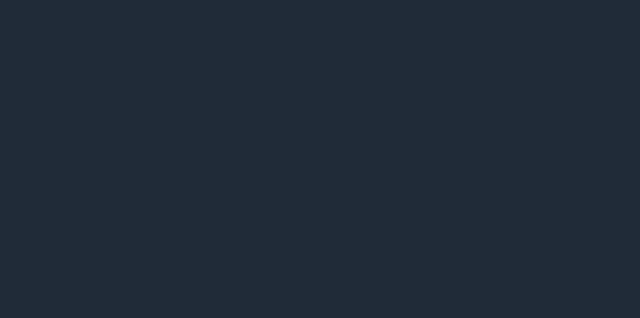
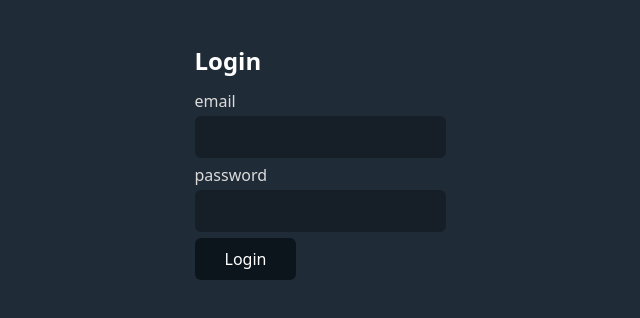
Before and after one commit to Hamza9494/dummy-blogger, a React (Create React App) app: page /login in a window 1280 px wide. Before the commit this address had no page. Shown: the top 318 px of the page, without its empty margins (317-957 px from the left). Built offline with nearby package versions, Linux system fonts and the light colour scheme.

Commit message:
finish loging functionality

```diff
--- a/src/App.js
+++ b/src/App.js
@@ -1,6 +1,7 @@
 import "./App.css";
 import { BrowserRouter, Route, Routes } from "react-router-dom";
 import Signup from "./Signup";
+import Login from "./Login";
 
 function App() {
   return (
@@ -9,6 +10,7 @@ function App() {
         <div className="container">
           <Routes>
             <Route path="/signup" element={<Signup />}></Route>
+            <Route path="/login" element={<Login />}></Route>
           </Routes>
         </div>
       </div>
--- /dev/null
+++ b/src/Login.js
@@ -0,0 +1,61 @@
+import axios from "axios";
+import { useState } from "react";
+
+const Login = () => {
+  const [inputFields, setInputFields] = useState({
+    email: "",
+    password: "",
+  });
+  const [submit, setSubmit] = useState(false);
+
+  const handleChange = (e) => {
+    setInputFields({ ...inputFields, [e.target.name]: e.target.value });
+  };
+
+  const handleSubmit = (e) => {
+    e.preventDefault();
+    setSubmit(true);
+    if (submit) {
+      const userData = {
+        email: inputFields.email,
+        password: inputFields.password,
+      };
+      axios
+        .post("http://localhost/projects/login-system/login.php", userData)
+        .then((res) => res.data)
+        .then((data) => console.log(data));
+    }
+  };
+  return (
+    <div className="login">
+      <h2>Login</h2>
+
+      <form className="login-form" onSubmit={handleSubmit}>
+        <div className="form-control">
+          <label htmlFor="email">email</label>
+          <input
+            type="text"
+            name="email"
+            id="email"
+            value={inputFields.email}
+            onChange={handleChange}
+          />
+        </div>
+
+        <div className="form-control">
+          <label htmlFor="password">password</label>
+          <input
+            type="password"
+            name="password"
+            id="password"
+            value={inputFields.password}
+            onChange={handleChange}
+          />
+        </div>
+        <button>Login</button>
+      </form>
+    </div>
+  );
+};
+
+export default Login;
```
